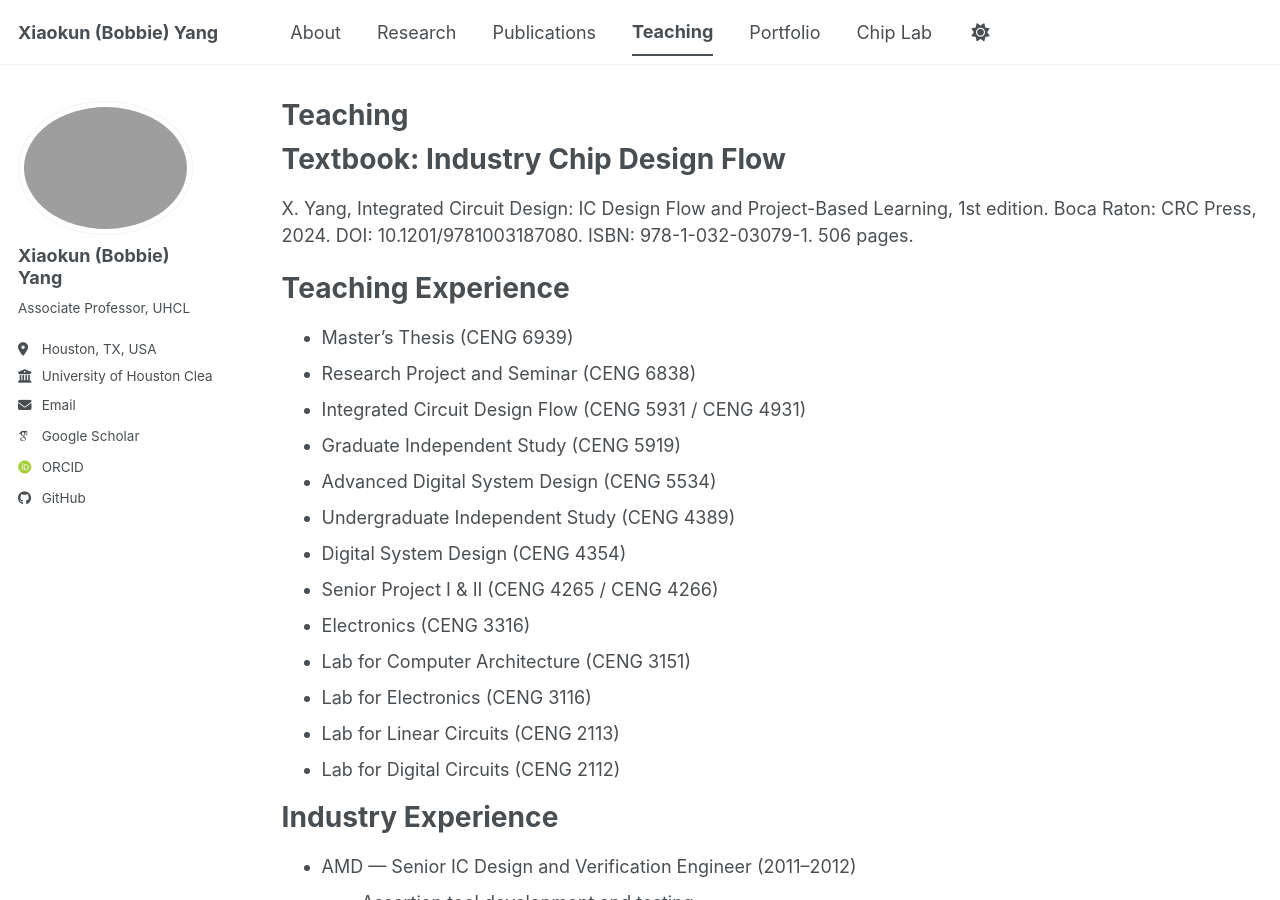
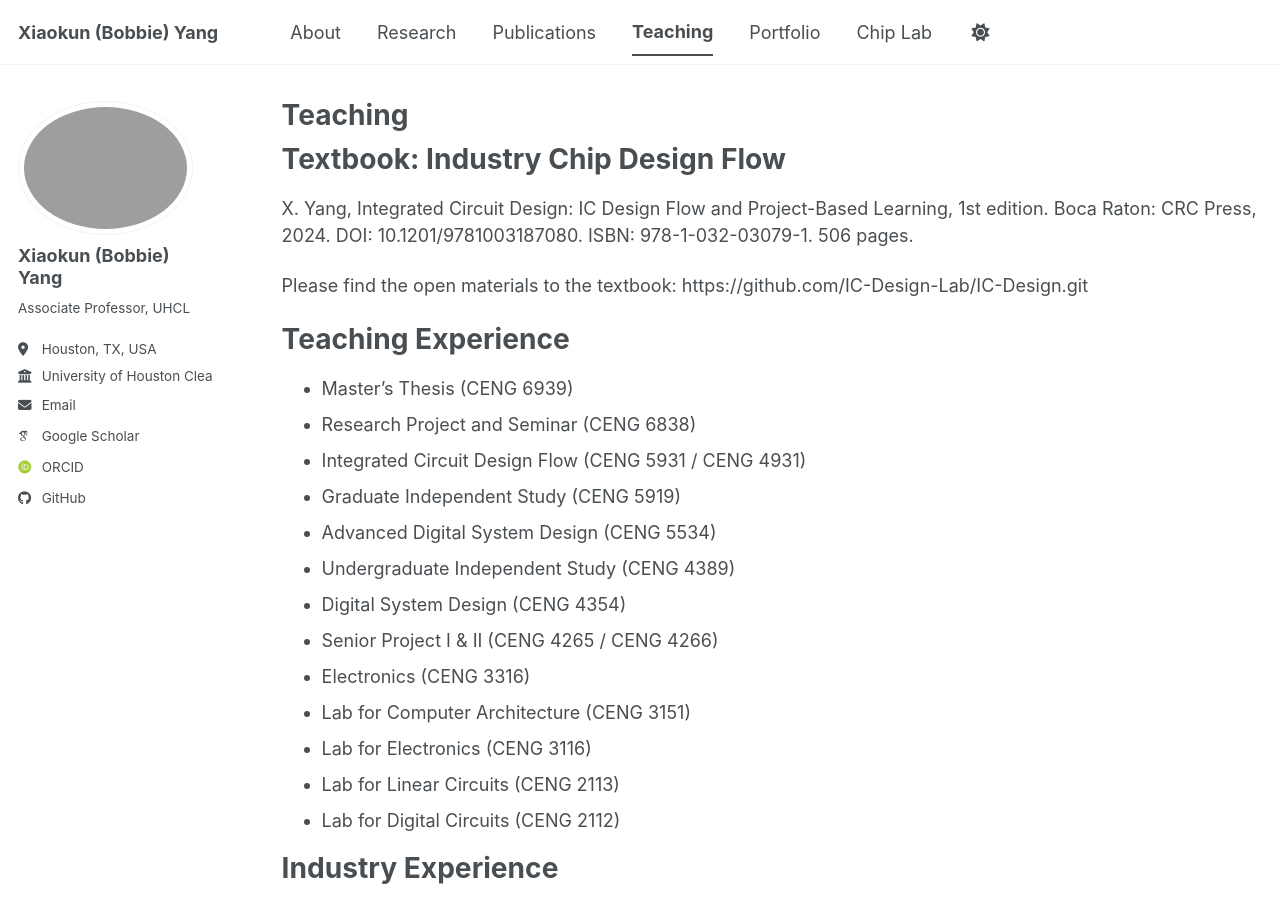
Before and after one commit to bobbieyang/bobbieyang.github.io, a Jekyll site: the page built from _pages/teaching.md, in a window 1280 px wide and 900 px high. Built offline with Jekyll 4.4.1, drawn with Linux system fonts in a browser that asks for light colours; some web fonts are replaced; a script bundle is joined from its source files by our own code; library files that are not in the unit come from our copies.

Commit message:
Update teaching.md

```diff
--- a/_pages/teaching.md
+++ b/_pages/teaching.md
@@ -12,6 +12,9 @@ redirect_from:
 Textbook: Industry Chip Design Flow
 ======
 X. Yang, Integrated Circuit Design: IC Design Flow and Project-Based Learning, 1st edition. Boca Raton: CRC Press, 2024. DOI: 10.1201/9781003187080. ISBN: 978-1-032-03079-1. 506 pages.
+
+Please find the open materials to the textbook:
+https://github.com/IC-Design-Lab/IC-Design.git
 
 Teaching Experience
 ======
```
